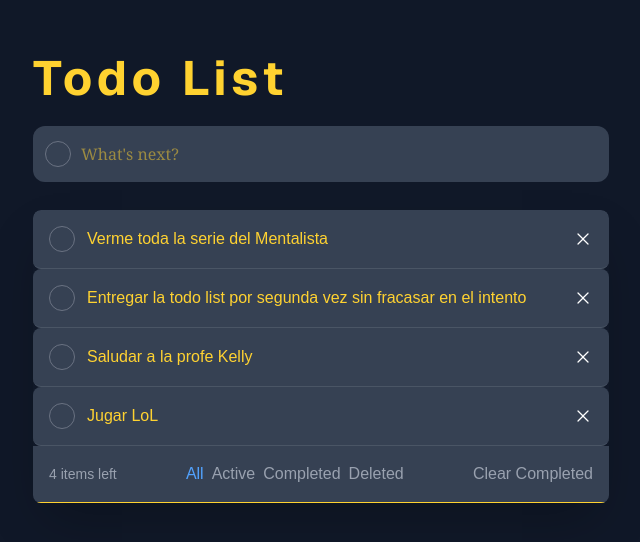
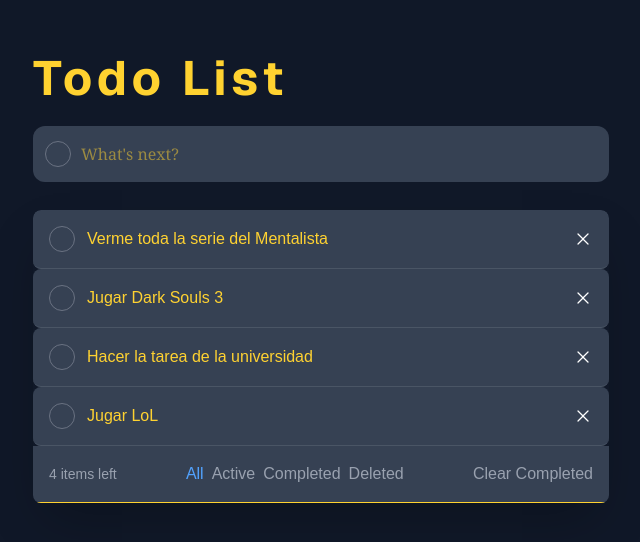
Before and after one commit to ChrisAltF4/BPDS, a Next.js app: page / in a window 1280 px wide. Shown: the part 122-664 px from the top of the page, without its empty margins (319-959 px from the left). Built offline with nearby package versions, Linux system fonts and the light colour scheme.

Commit message:
Add deletedTodos state and update handleDelete

```diff
--- a/app/page.tsx
+++ b/app/page.tsx
@@ -15,12 +15,12 @@ export default function Home() {
         },
         {
             id: 2,
-            title: "Entregar la todo list por segunda vez sin fracasar en el intento",
+            title: "Jugar Dark Souls 3",
             completed: false
         },
         {
             id: 3,
-            title: "Saludar a la profe Kelly",
+            title: "Hacer la tarea de la universidad",
             completed: false
         },
         {
@@ -32,6 +32,11 @@ export default function Home() {
 
     const [activeFilter, setActiveFilter] = useState("all");
     const [filteredTodos, setFilteredTodos] = useState(todos);
+    const [deletedTodos, setDeletedTodos] = useState<{
+        id: number;
+        title: string;
+        completed: boolean;
+    }[]>([]);
 
     const addTodo = (title: string) => {
         const lastId = todos.length > 0 ? todos[todos.length - 1].id : 1;
@@ -59,6 +64,10 @@ export default function Home() {
     };
 
     const handleDelete = (id: number) => {
+        const deletedTodo = todos.find((todo) => todo.id === id);
+        if (deletedTodo) {
+            setDeletedTodos((prev) => [...prev, deletedTodo]);
+        }
         const updateList = todos.filter((todo) => todo.id !== id);
         setTodos(updateList);
     };
@@ -90,6 +99,10 @@ export default function Home() {
         setActiveFilter("completed");
     };
 
+    const showDeletedTodos = () => {
+        setActiveFilter("deleted");
+    };
+
     useEffect(() => {
         if (activeFilter === "all") {
             setFilteredTodos(todos);
@@ -110,12 +123,14 @@ export default function Home() {
                 <Todolist
                     todos={filteredTodos}
                     activeFilter={activeFilter}
+                    deletedTodos={deletedTodos}
                     handleSetCompleted={handleSetCompleted}
                     handleDelete={handleDelete}
                     handleEditTodo={handleEditTodo}
                     showAllTodos={showAllTodos}
                     showActiveTodos={showActiveTodos}
                     showCompletedTodos={showCompletedTodos}
+                    showDeletedTodos={showDeletedTodos}
                     handleClearComplete={handleClearCompleted}
                 />
             </div>
--- a/components/Todolist.tsx
+++ b/components/Todolist.tsx
@@ -35,8 +35,7 @@ const Todolist = ({
           deletedTodos.map((todo) => (
             <div
               key={todo.id}
-              className="flex items-center p-4 bg-gray-700 border-b border-solid border-gray-600 rounded-lg"
-            >
+              className="flex items-center p-4 bg-gray-700 border-b border-solid border-gray-600 rounded-lg">
               <p className="text-gray-400 line-through">{todo.title}</p>
             </div>
           ))
```
